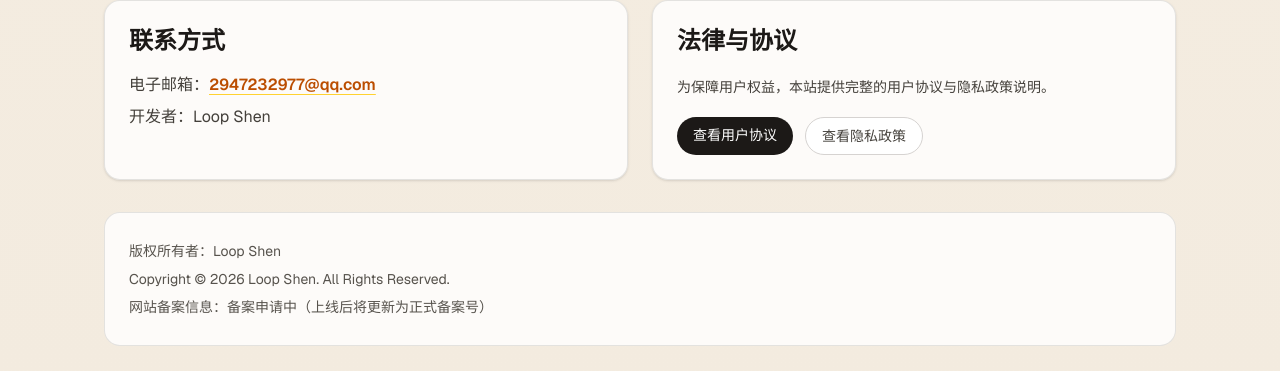
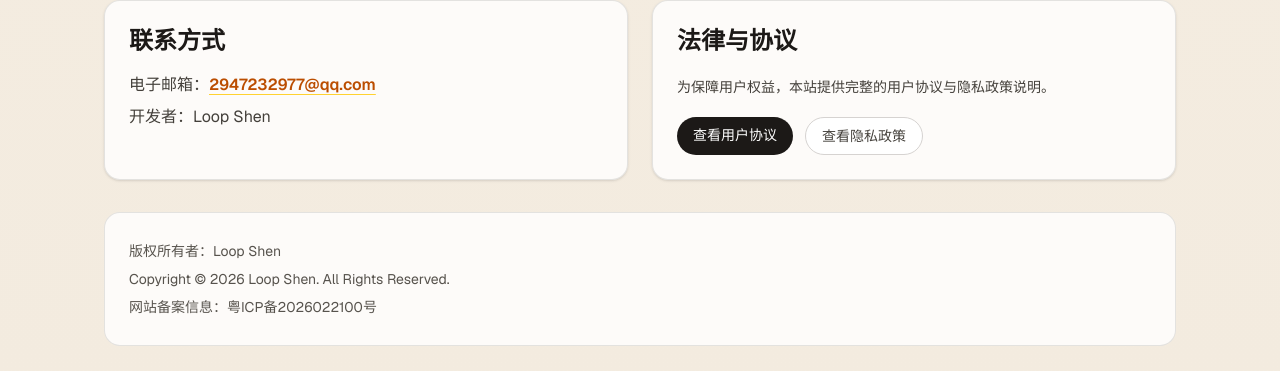
Before and after one commit to L0o0p/dishmark-official, a Next.js app: page / in a window 1280 px wide. Shown: the part 1428-1799 px from the top of the page. Built offline with nearby package versions, Linux system fonts and the light colour scheme.

Commit message:
feat/ 引入配置文件以动态显示版权所有者信息

```diff
--- a/app/page.tsx
+++ b/app/page.tsx
@@ -1,5 +1,6 @@
 import Image from "next/image";
 import Link from "next/link";
+import { siteConfig } from "./siteConfig";
 
 export default function Home() {
   return (
@@ -61,9 +62,6 @@ export default function Home() {
               DishMark 是一款用于记录“吃过什么、在哪吃、体验如何”的美食标记应用。
               用户可在地图上标记店铺与菜品，保存图片、口味、排队时长与用餐笔记，便于后续回顾与分享。
             </p>
-            {/* <p className="mt-3 leading-8 text-stone-700">
-              开发者：Loop Shen（独立开发者）
-            </p> */}
           </article>
           <aside className="rounded-2xl border border-black/10 bg-amber-50 p-5">
             <h3 className="text-lg font-semibold text-stone-900">应用基础信息</h3>
@@ -74,7 +72,9 @@ export default function Home() {
             <p className="text-sm leading-7 text-stone-700">
               官方网站：https://dishmark.loopshen.top
             </p>
-            <p className="text-sm leading-7 text-stone-700">版权所有者：Loop Shen</p>
+            <p className="text-sm leading-7 text-stone-700">
+              版权所有者：{siteConfig.ownerName}
+            </p>
           </aside>
         </div>
 
@@ -160,7 +160,7 @@ export default function Home() {
               2947232977@qq.com
             </a>
           </p>
-          <p className="mt-2 text-stone-700">开发者：Loop Shen</p>
+          <p className="mt-2 text-stone-700">开发者：{siteConfig.ownerName}</p>
         </article>
 
         <article className="rounded-2xl border border-black/10 bg-white/80 p-6 shadow-sm">
@@ -186,9 +186,12 @@ export default function Home() {
       </section>
 
       <footer className="mt-8 rounded-2xl border border-black/10 bg-white/80 p-6 text-sm leading-7 text-stone-600">
-        <p>版权所有者：Loop Shen</p>
-        <p>Copyright © {new Date().getFullYear()} Loop Shen. All Rights Reserved.</p>
-        <p>网站备案信息：备案申请中（上线后将更新为正式备案号）</p>
+        <p>版权所有者：{siteConfig.ownerName}</p>
+        <p>
+          Copyright © {new Date().getFullYear()} {siteConfig.ownerName}. All
+          Rights Reserved.
+        </p>
+        <p>网站备案信息：{siteConfig.icpRecordNumber}</p>
       </footer>
     </main>
   );
--- /dev/null
+++ b/app/siteConfig.ts
@@ -0,0 +1,4 @@
+export const siteConfig = {
+  ownerName: "Loop Shen",
+  icpRecordNumber: "粤ICP备2026022100号",
+} as const;
--- a/app/user-agreement/page.tsx
+++ b/app/user-agreement/page.tsx
@@ -1,4 +1,5 @@
 import Link from "next/link";
+import { siteConfig } from "../siteConfig";
 
 export default function UserAgreementPage() {
   return (
@@ -9,7 +10,7 @@ export default function UserAgreementPage() {
 
         <section className="mt-6 space-y-4 text-sm leading-7 text-stone-700">
           <p>
-            欢迎使用 DishMark（以下简称“本应用”）。本协议由开发者 Loop Shen 与用户共同缔结。
+            欢迎使用 DishMark（以下简称“本应用”）。本协议由开发者 {siteConfig.ownerName} 与用户共同缔结。
             用户在下载、安装、注册或使用本应用前，应充分阅读并理解本协议。
           </p>
           <p>
```
